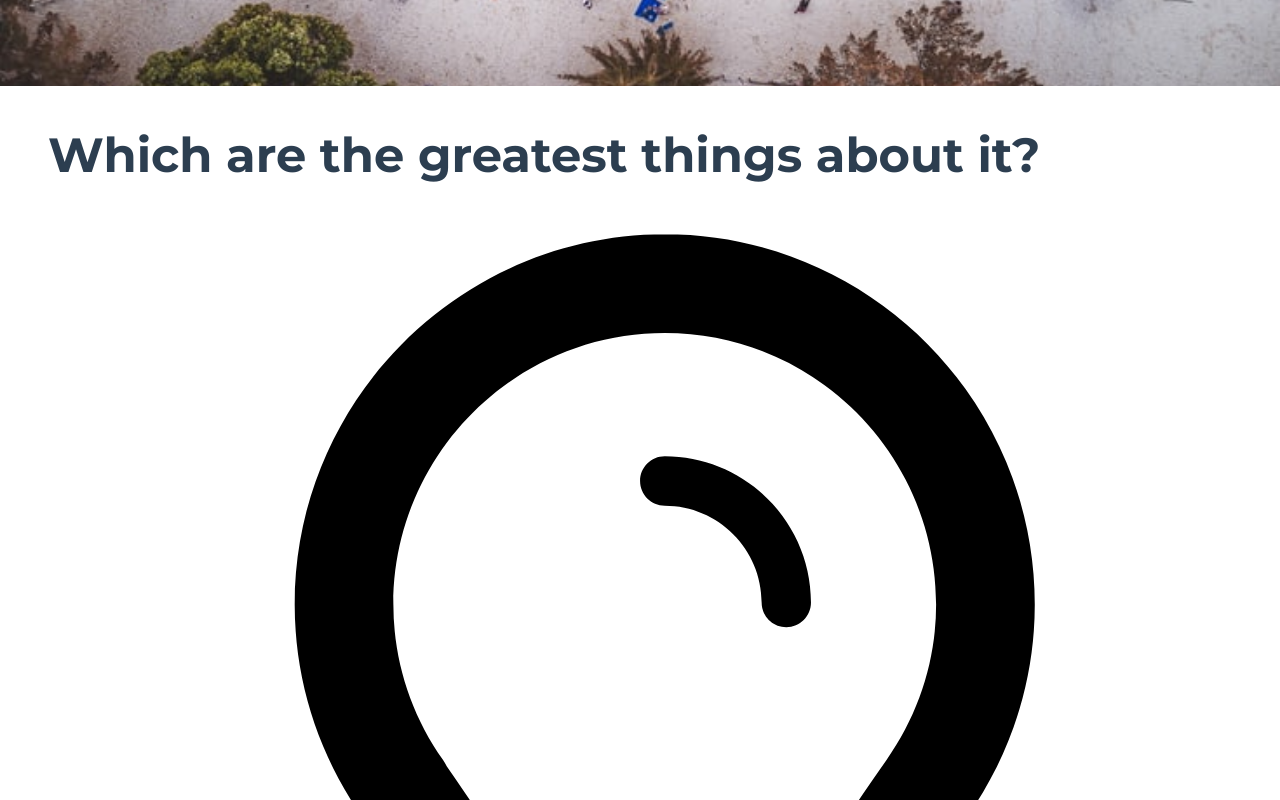
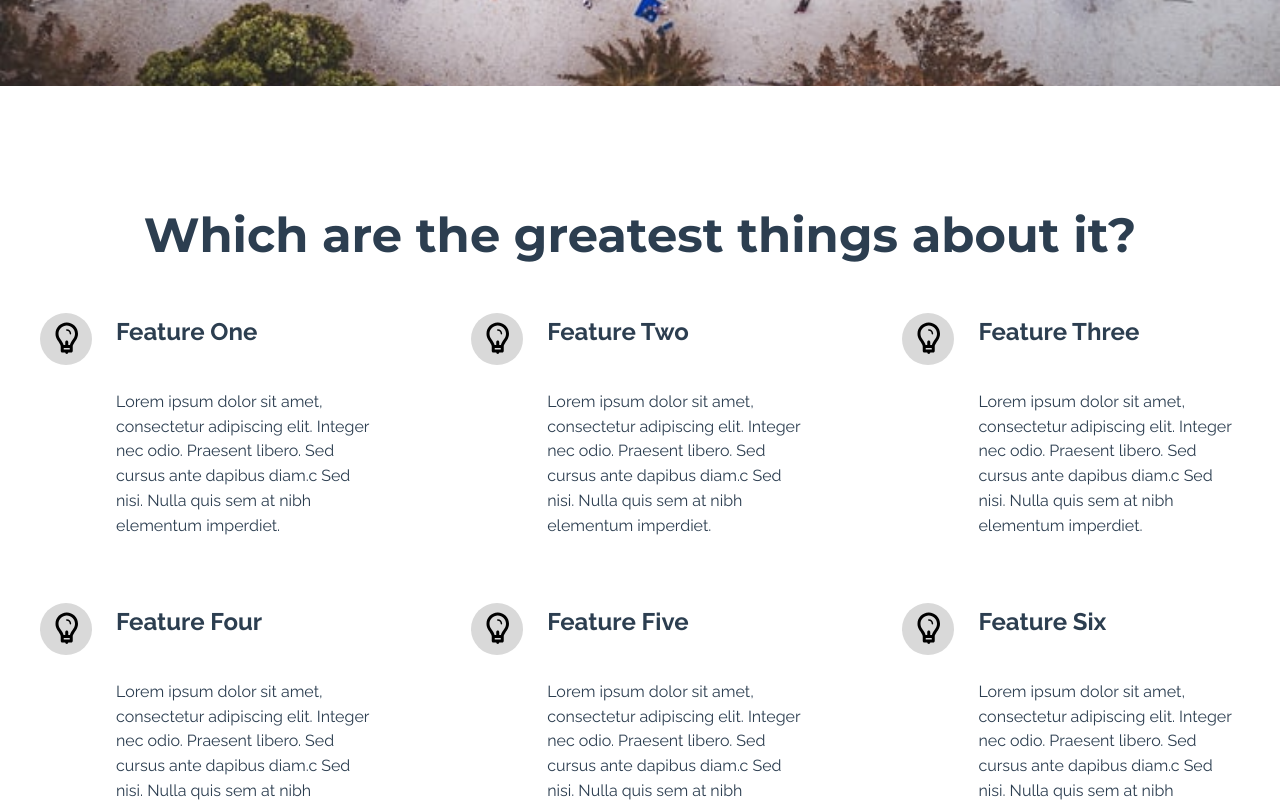
Before and after one commit to bt3103group4/LocalLink, a Vue app: page / in a window 1280 px wide. Shown: the part 640-1440 px from the top of the page. Built offline with nearby package versions, Linux system fonts and the light colour scheme; no server answers.

Commit message:
Update styling of features component

```diff
--- a/src/views/Landing.vue
+++ b/src/views/Landing.vue
@@ -414,4 +414,98 @@ export default {
   text-shadow: 0px 1px 30px white;
 }
 
+.landing-features {
+  width: 100%;
+  display: flex;
+  max-width: var(--landing-size-size-maxcontent);
+  align-items: center;
+  padding-top: var(--landing-space-space-tenunits);
+  padding-left: var(--landing-space-space-tripleunit);
+  padding-right: var(--landing-space-space-tripleunit);
+  flex-direction: column;
+  padding-bottom: var(--landing-space-space-fiveunits);
+}
+
+.landing-features-card {
+  width: 30%;
+  display: flex;
+  align-items: flex-start;
+  padding-top: var(--landing-space-space-doubleunit);
+  padding-left: var(--landing-space-space-doubleunit);
+  margin-bottom: var(--landing-space-space-fourunits);
+  padding-right: var(--landing-space-space-doubleunit);
+  flex-direction: row;
+  padding-bottom: var(--landing-space-space-doubleunit);
+}
+
+.landing-features-text {
+  text-align: center;
+  margin-bottom: var(--landing-space-space-fourunits);
+}
+
+.landing-cards-container {
+  width: 100%;
+  display: flex;
+  flex-wrap: wrap;
+  align-items: flex-start;
+  flex-direction: row;
+  justify-content: space-between;
+}
+
+.landing-icon-container {
+  display: flex;
+  padding: var(--landing-space-space-unit);
+  align-items: center;
+  margin-right: var(--landing-space-space-tripleunit);
+  border-radius: var(--landing-radius-radius-round);
+  flex-direction: column;
+  background-color: var(--landing-color-gray-900);
+}
+
+.landing-feature-desc{
+  font-size: 16px;
+  font-style: normal;
+  font-family: Raleway;
+  font-weight: 400;
+  line-height: 1.55;
+  text-transform: none;
+  text-decoration: none;
+}
+.big-card-heading {
+  font-size: 36px;
+  font-style: normal;
+  font-family: Montserrat;
+  font-weight: 700;
+  line-height: 1.55;
+  text-transform: none;
+  text-decoration: none;
+}
+.card-heading {
+  font-size: 24px;
+  font-style: normal;
+  font-family: Raleway;
+  font-weight: 700;
+  line-height: 1.55;
+  text-transform: none;
+  text-decoration: none;
+}
+
+.landing-icon {
+  width: 36px;
+  height: 36px;
+  min-width: 36px;
+  min-height: 36px;
+}
+
+.landing-text-container {
+  display: flex;
+  align-items: flex-start;
+  flex-direction: column;
+}
+
+.landing-feature-desc {
+  color: var(--dl-color-gray-700);
+  text-align: left;
+}
+
 </style>
```
